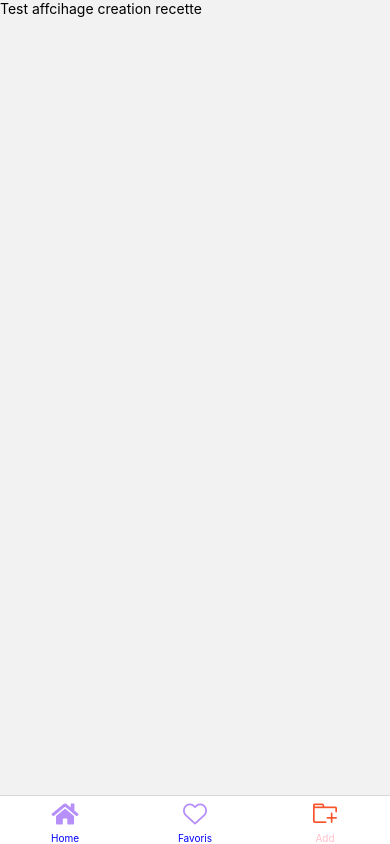
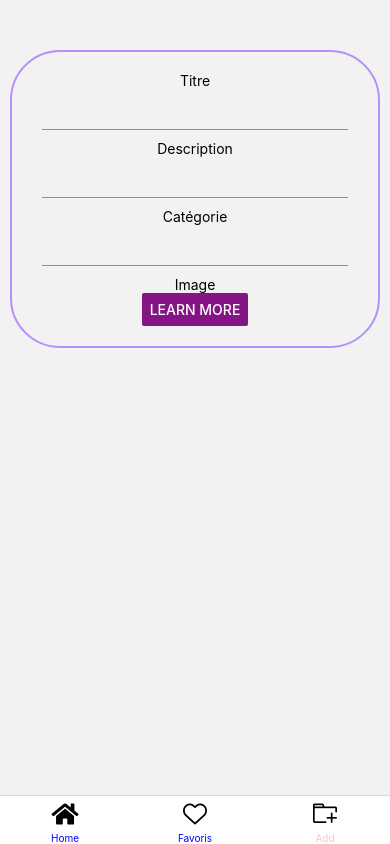
Before and after one commit to antigonePakloglou/projetReactTs, a React Native app in the folder projet/: screen /Add in a window 390 px wide. Built offline with nearby package versions, Linux system fonts and the light colour scheme.

Commit message:
feat:ne marche plus

```diff
--- a/projet/App.tsx
+++ b/projet/App.tsx
@@ -1,14 +1,14 @@
-import { StyleSheet, Text, View } from 'react-native';
+import { StyleSheet } from 'react-native';
 import { FontAwesome5 } from '@expo/vector-icons';
 import { NavigationContainer } from '@react-navigation/native';
 import RecetteScreen from './src/screen/RecetteScreen';
 import HomeScreen from './src/screen/HomeScreen';
 import { createNativeStackNavigator } from '@react-navigation/native-stack';
 import { createBottomTabNavigator } from '@react-navigation/bottom-tabs';
-import Colors from './src/constants/Colors';
 import FavorisScreen from './src/screen/FavorisScreen';
 import { AntDesign } from '@expo/vector-icons';
 import AddRecetteScreen from './src/screen/AddRecetteScreen';
+
 
 
 
@@ -22,19 +22,19 @@ const Tabs = () => {
         tabBarActiveTintColor: 'pink',
         tabBarInactiveTintColor: 'blue',
         headerShown: false,
-        tabBarIcon: (({focused}) => <FontAwesome5 name="home" size={24} color={focused ? Colors.orange : Colors.lavande} />)
+        tabBarIcon: (({focused}) => <FontAwesome5 name="home" size={24} /* color={focused ? Colors.orange : Colors.lavande} */ />)
       }} />
       { <Tab.Screen name="Favoris" component={FavorisScreen}  options={{
         tabBarActiveTintColor: 'pink',
         tabBarInactiveTintColor: 'blue',
         headerShown: false,
-        tabBarIcon: (({focused}) => <AntDesign name="hearto" size={24} color={focused ? Colors.orange : Colors.lavande} />)
+        tabBarIcon: (({focused}) => <AntDesign name="hearto" size={24} /* color={focused ? Colors.orange : Colors.lavande} */ />)
       }} />}
        <Tab.Screen name="Add" component={AddRecetteScreen} options={{
         tabBarActiveTintColor: 'pink',
         tabBarInactiveTintColor: 'blue',
         headerShown: false,
-        tabBarIcon: (({focused}) => <AntDesign name="addfolder" size={24} color={focused ? Colors.orange : Colors.lavande} />)
+        tabBarIcon: (({focused}) => <AntDesign name="addfolder" size={24} /* color={focused ? Colors.orange : Colors.lavande}  *//>)
       }} />
     </Tab.Navigator>
   )
--- a/projet/src/screen/AddRecetteScreen.tsx
+++ b/projet/src/screen/AddRecetteScreen.tsx
@@ -1,14 +1,53 @@
-import { View, Text } from 'react-native'
-import React from 'react'
+import { View, Text, Button } from 'react-native'
+import React, { useState } from 'react'
+import { Input } from '@rneui/themed';
+import AppStyles from '../constants/Styles'
 
 
 const AddRecetteScreen = () => {
+    const [titre, onChangeTitre] = useState<string>();
+    const [description, onChangeDescription] = useState<string>();
+    const [category, onChangeCategory] = useState<string>();
+    const [imagePath, onChangeImagePath] = useState<string>();
+   /*  console.log(titre); */
+
+   const addRecette = ()=> {
+
+   }
+
+  return (
+   /*  <View >
+        <Text>Test affcihage creation recette</Text>
+        <Text>Titre</Text>
+        <Input
+      onChangeText={text => onChangeTitre(text)}
+      value={titre}
+    />
+    </View> */
+     <View style={AppStyles.recetteCard}>
+      <Text>Titre</Text>
+      <Input
+        onChangeText={text => onChangeTitre(text)}
+        value={titre}/>
+      <Text>Description</Text>
+      <Input
+        onChangeText={text => onChangeDescription(text)}
+        value={description}/>
+        <Text>Catégorie</Text>
+      <Input
+        onChangeText={text => onChangeCategory(text)}
+        value={category}/>
+      <Text>Image</Text>
+
+      <Button
+  onPress={()=> addRecette()}
+  title="Learn More"
+  color="#841584"
+  accessibilityLabel="Learn more about this purple button"
+/>
 
 
-  return (
-    <View >
-        <Text>Test affcihage creation recette</Text>
-    </View>
+     </View>
   )
 }
 
--- a/projet/src/screen/HomeScreen.tsx
+++ b/projet/src/screen/HomeScreen.tsx
@@ -1,6 +1,5 @@
 import { View, Text, Pressable, FlatList, Image } from 'react-native'
-import React, {useState, useEffect} from 'react'
-import { Card } from '@rneui/themed'
+import React, {useState} from 'react'
 import AppStyles from '../constants/Styles'
 import { recepies } from '../constants/Datas'
 
```
Also changed, not shown: projet/src/screen/RecetteScreen.tsx (+0 -11 lines).
